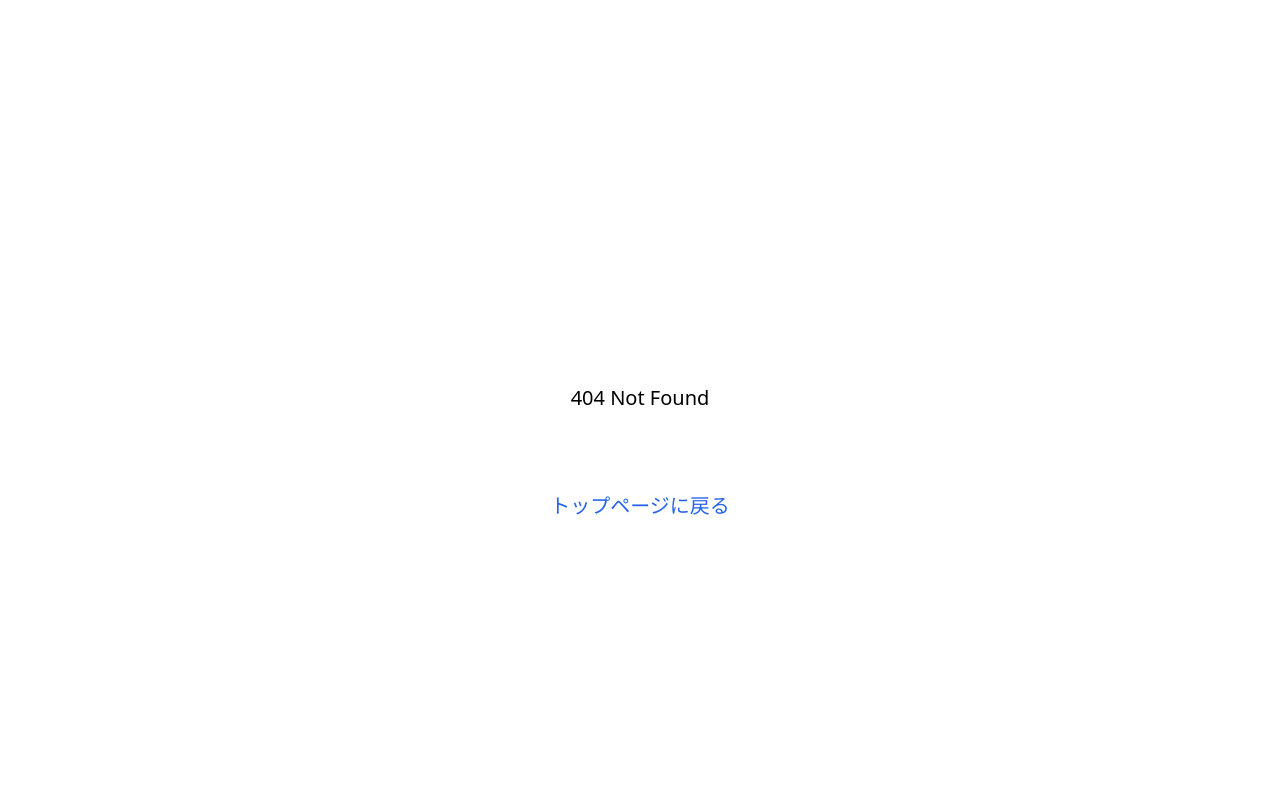
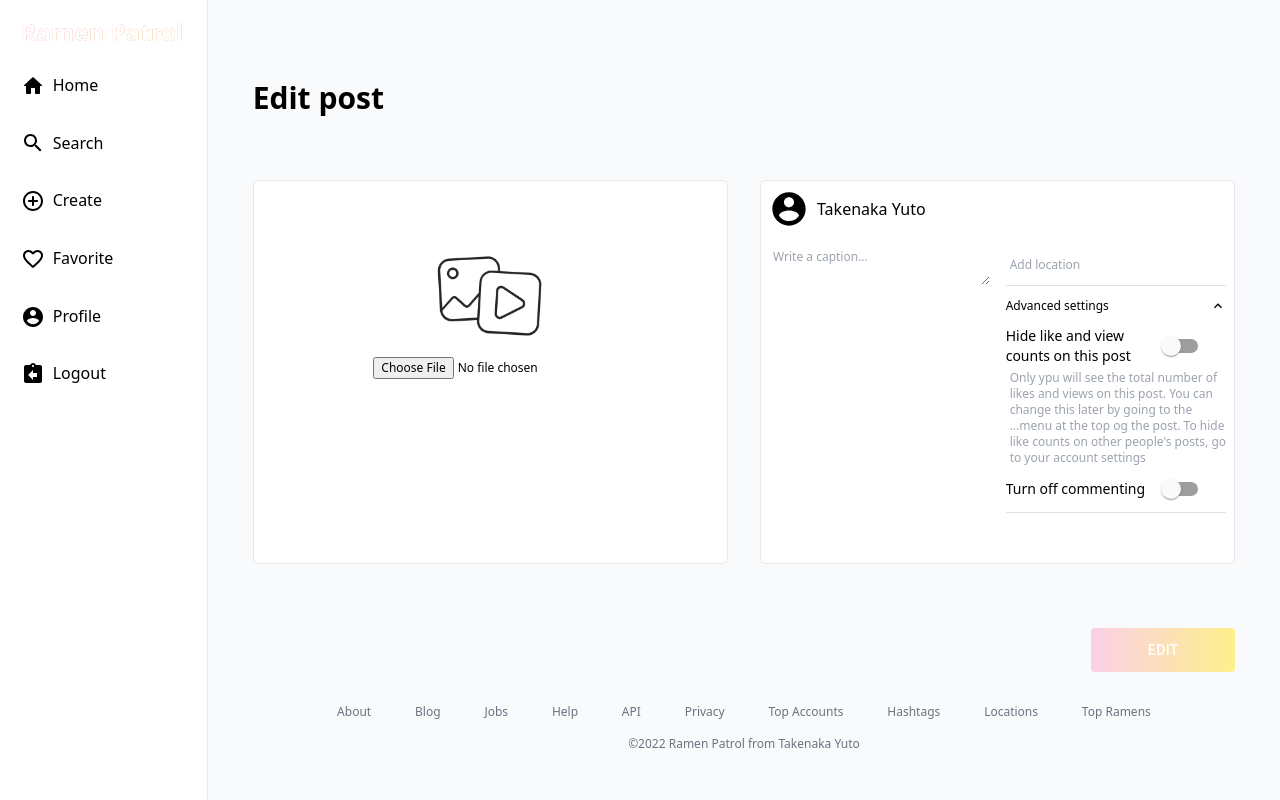
Before and after one commit to YutoTakenaka/ramen_patrol, a React (Create React App) app: page /edit/1 in a window 1280 px wide. Before the commit this address had no page. Built offline with nearby package versions, Linux system fonts and the light colour scheme; no server answers.

Commit message:
add:投稿編集APIのつなぎこみ

```diff
--- a/src/App.tsx
+++ b/src/App.tsx
@@ -20,7 +20,7 @@ function App() {
         <Route path={"/component"} element={<Components />} />
         <Route path={"/profile"} element={<MyPage />} />
         <Route path={"/create"} element={<CreatePage />} />
-        <Route path={"/edit"} element={<EditPage />} />
+        <Route path={"/edit/:id"} element={<EditPage />} />
         <Route path={"/*"} element={<NotFoundPage />} />
       </Routes>
     </BrowserRouter>
--- a/src/components/organisms/PostIndex.tsx
+++ b/src/components/organisms/PostIndex.tsx
@@ -104,7 +104,7 @@ export default function PostIndex({
         <hr className="w-80" />
         <li
           className="text-sm my-3 text-center"
-          onClick={() => navigate("/edit")}
+          onClick={() => navigate(`/edit/${postId}`)}
         >
           Edit
         </li>
--- a/src/components/pages/CreatePage.tsx
+++ b/src/components/pages/CreatePage.tsx
@@ -21,6 +21,7 @@ export const CreatePage = () => {
   const navigate = useNavigate();
   const [caption, setCaption] = useState<string>("");
   const [location, setLocation] = useState<string>("");
+  // @todo imageの型をファイル型に修正する
   const [file, setFile] = useState<string | Blob>("");
   const [fileName, setFileName] = useState<string>("");
 
@@ -39,15 +40,10 @@ export const CreatePage = () => {
   };
 
   const onClickCreate = async () => {
-    console.log(caption);
-    console.log(location);
-    console.log(fileName);
     // const formData: FormData = new FormData();
     // formData.append("file", file);
     // formData.append("fileName", fileName);
     // console.log(formData);
-    // 新規投稿APIを叩く
-    // 引数にキャプションと場所と写真を指定してリクエスト送信
     await api
       .post("/create_post", {
         image: fileName,
--- a/src/components/pages/EditPage.tsx
+++ b/src/components/pages/EditPage.tsx
@@ -1,6 +1,6 @@
 import { Layout } from "../organisms/Layout";
 import { Divider } from "@material-ui/core";
-import { ChangeEvent, useRef, useState } from "react";
+import { ChangeEvent, useEffect, useState } from "react";
 import dummyPhoto from "../../assets/images/dummy-photo.png";
 import AccountCircleIcon from "@material-ui/icons/AccountCircle";
 import { Textarea } from "@chakra-ui/react";
@@ -14,18 +14,36 @@ import {
 } from "@chakra-ui/react";
 import SwitchButton from "../molecules/inputs/Switch";
 import PrimaryButton from "../molecules/buttons/PrimaryButton";
-import { useNavigate } from "react-router-dom";
+import { useNavigate, useParams } from "react-router-dom";
+import { api } from "../../services/api";
+import { TPost } from "../../types/types";
 
 export const EditPage = () => {
   const navigate = useNavigate();
+  const params = useParams();
+  // @todo キャプション、場所、ファイルの初期値を投稿データから引っ張ってきて指定する。
   const [caption, setCaption] = useState<string>("");
   const [location, setLocation] = useState<string>("");
-  const [file, setFile] = useState<File | null>(null);
+  // @todo imageの型をファイル型に修正する
+  const [file, setFile] = useState<string | Blob>("");
+  const [fileName, setFileName] = useState<string>("");
+  const [targetPost, setTargetPost] = useState<TPost>();
+  const postId = params.id as string;
+  useEffect(() => {
+    const getPost = async () => {
+      const response = await api.get(`/get_post/${postId}`);
+      setTargetPost(response.data);
+      return response;
+    };
+    getPost();
+  }, []);
+  console.log(targetPost);
 
   const handleChangeFile = (e: React.ChangeEvent<HTMLInputElement>) => {
     const files = e.target.files;
     if (files && files[0]) {
       setFile(files[0]);
+      setFileName(files[0].name);
     }
   };
   const handleChangeCaption = (e: ChangeEvent<HTMLTextAreaElement>) => {
@@ -35,14 +53,17 @@ export const EditPage = () => {
     setLocation(e.target.value);
   };
 
-  const onClickEdit = () => {
-    console.log(caption);
-    console.log(location);
-    console.log(file);
-    // 新規投稿APIを叩く
-    // 引数にキャプションと場所と写真を指定してリクエスト送信
-    // ＠処理
-    navigate("/");
+  const onClickEdit = async () => {
+    await api
+      .post(`/edit_post/${postId}`, {
+        post_id: postId,
+        image: fileName,
+        caption,
+        location,
+        user_id: targetPost?.user_id,
+      })
+      .then(() => navigate("/"))
+      .catch((error) => console.error(error));
   };
 
   return (
@@ -60,6 +81,7 @@ export const EditPage = () => {
                 {/* <button className="py-1 px-8 mt-8 bg-pink-500 text-white text-center rounded-md hover:opacity-80 text-xs">
                     Select from computer
                   </button> */}
+                {/* @todo 初期値として画像のプレビューを投稿データから引っ張ってきて指定する。 */}
                 <input
                   type="file"
                   accept="image/*"
@@ -79,22 +101,27 @@ export const EditPage = () => {
             </div>
             <div className="flex h-4/5">
               <div className="w-1/2 font-light text-xs text-gray-400 h-full m-2">
+                {/* @todo キャプションの初期値を投稿データから引っ張ってきて指定する。 */}
                 <Textarea
                   value={caption}
                   onChange={(e) => handleChangeCaption(e)}
-                  placeholder="Write a caption...   "
-                  className="w-full h-full text-black p-1 "
+                  placeholder="Write a caption..."
+                  className="w-full h-full text-black p-1"
                   colorScheme="pink"
                   variant="filled"
+                  defaultValue={targetPost?.caption}
+                  size="lg"
                 />
               </div>
               <div className="w-1/2 m-2">
+                {/* @todo 場所の初期値を投稿データから引っ張ってきて指定する。 */}
                 <Input
                   placeholder="Add location"
                   size="xs"
                   variant="unstyled"
                   className="font-light text-xs text-gray-500 my-2 py-1 pl-1 w-full"
                   value={location}
+                  defaultValue={targetPost?.location}
                   onChange={(e) => handleChangeLocation(e)}
                 />
                 <Divider />
--- a/src/components/pages/TopPage.tsx
+++ b/src/components/pages/TopPage.tsx
@@ -6,7 +6,6 @@ import PostIndex from "../organisms/PostIndex";
 
 export default function TopPage() {
   const [postData, setPostData] = useState<TPost[]>([]);
-  const [srcList, setSrcList] = useState<string[]>([]);
   useEffect(() => {
     const getPostsAll = async () => {
       const response = await api.get("/get_posts_all");
--- a/src/types/types.ts
+++ b/src/types/types.ts
@@ -1,6 +1,7 @@
 // 投稿の型
 export type TPost = {
   caption: string;
+  // @todo imageの型をファイル型に修正する
   image: string;
   location: string;
   post_id: number;
```
